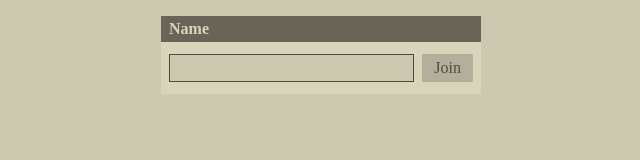
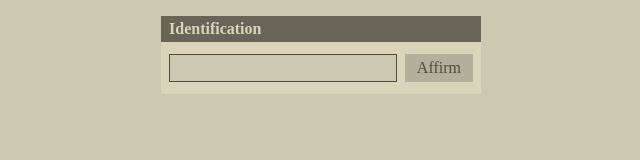
Before and after one commit to SamuelSalam815/sechsnimmt-online, a React (Vite) app: page / in a window 1280 px wide. Shown: the top 160 px of the page, without its empty margins (319-959 px from the left). Built offline with nearby package versions, Linux system fonts and the light colour scheme.

Commit message:
Name the name prompt "Identification" and its button "Affirm"
Co-Authored-By: Claude Opus 5.5 <noreply@anthropic.com>

```diff
--- a/src/client/namePrompt/NamePrompt.tsx
+++ b/src/client/namePrompt/NamePrompt.tsx
@@ -20,7 +20,7 @@ export function NamePrompt() {
   }
 
   return (
-    <MiniWindow title="Name" className="mini-window-narrow">
+    <MiniWindow title="Identification" className="mini-window-narrow">
       <form onSubmit={handleSubmit} className="window-actions">
         <input
           aria-label="Name"
@@ -30,7 +30,7 @@ export function NamePrompt() {
           className="text-input"
         />
         <button type="submit" className="solid-button">
-          Join
+          Affirm
         </button>
       </form>
     </MiniWindow>
```
